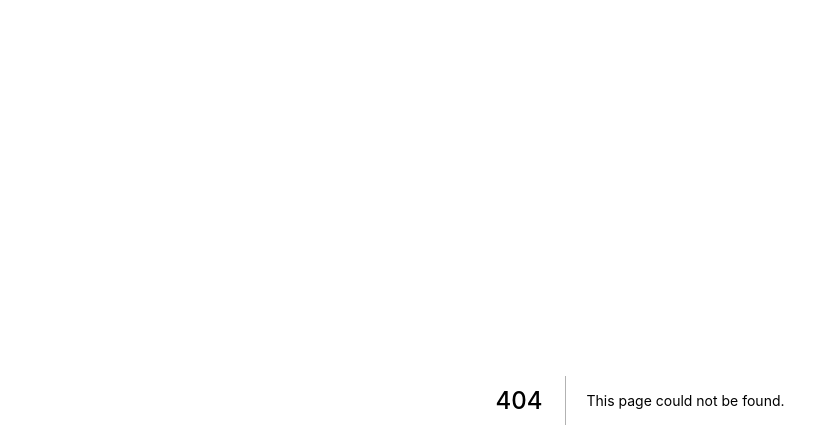
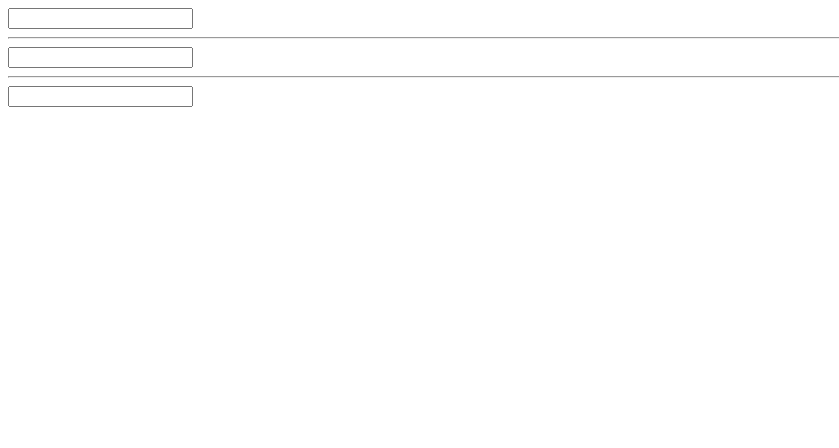
Before and after one commit to sttaf34/note-next, a Next.js app in the folder jumble/: page /custom-hooks/use-input in a window 1280 px wide. Before the commit this address had no page. Shown: the top 448 px of the page, without its empty margins (0-839 px from the left). Built offline with nearby package versions, Linux system fonts and the light colour scheme.

Commit message:
カスタムフックのサンプル追加

```diff
--- /dev/null
+++ b/jumble/src/pages/custom-hooks/use-input.tsx
@@ -0,0 +1,50 @@
+import React from "react"
+import { NextPage } from "next"
+
+// よくあるコンポーネント
+const InputComponent: React.FC = () => {
+  const [value, setValue] = React.useState("")
+
+  const onChange = (event: React.FormEvent<HTMLInputElement>): void => {
+    setValue(event.currentTarget.value)
+  }
+
+  return <input type="text" value={value} onChange={onChange} />
+}
+
+// ↑のをカスタムフックで機能を切り出す
+const useInput = (initialValue = "") => {
+  const [value, setValue] = React.useState(initialValue)
+  const onChange = (event: React.FormEvent<HTMLInputElement>): void => {
+    setValue(event.currentTarget.value)
+  }
+  return { value, onChange }
+}
+
+// コンポーネントの定義がシンプルになる
+const UseComponentA: React.FC = () => {
+  const { value, onChange } = useInput()
+  return <input type="text" value={value} onChange={onChange} />
+}
+
+const UseComponentB: React.FC = () => {
+  // このような書き方もできるみたい
+  const properties = useInput()
+  // eslint-disable-next-line react/jsx-props-no-spreading
+  return <input {...properties} />
+}
+
+const Page: NextPage = () => {
+  return (
+    <>
+      <InputComponent />
+      <hr />
+      <UseComponentA />
+      <hr />
+      <UseComponentB />
+    </>
+  )
+}
+
+// eslint-disable-next-line import/no-default-export
+export default Page
```
